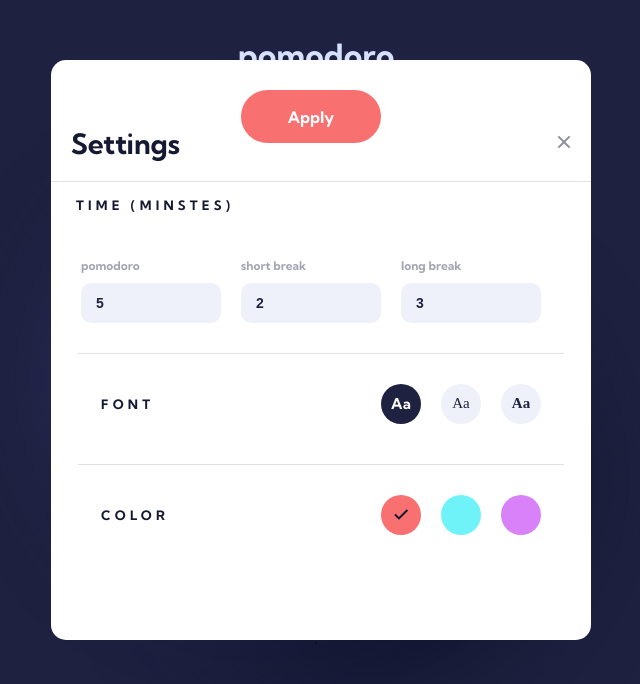
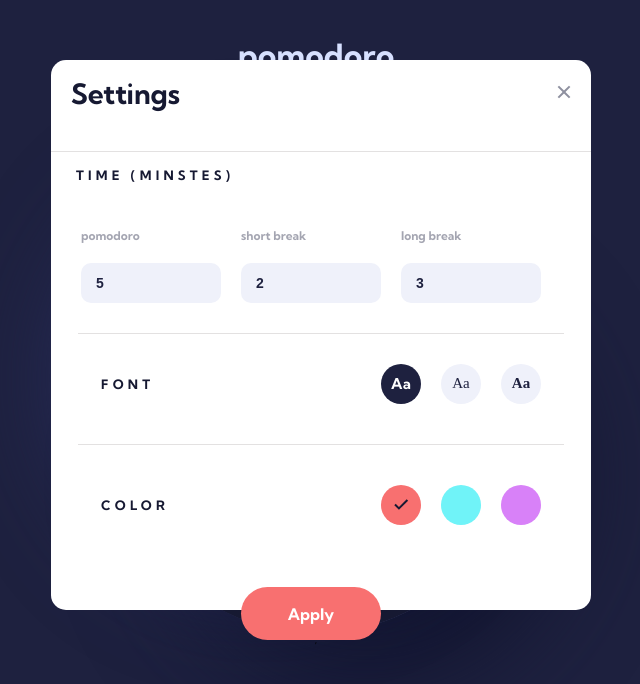
Before and after one commit to marriamdd/pomodoro-App, a React (Vite) app: page / in a window 1280 px wide. Both pictures are taken after a click on the button 640 px from the left and 711 px from the top of the page. Shown: the top 684 px of the page, without its empty margins (324-964 px from the left). Built offline with nearby package versions, Linux system fonts and the light colour scheme.

Commit message:
style:change some media styles

```diff
--- a/src/components/Settings.tsx
+++ b/src/components/Settings.tsx
@@ -144,6 +144,7 @@ const SettingsContainer = styled.div`
     width: 54rem;
     height: 55rem;
     margin-inline: -6rem;
+    padding-bottom: 0rem;
   }
   .buttonDiv {
     width: 100%;
@@ -164,7 +165,7 @@ const SettingsContainer = styled.div`
       font-weight: 700;
       @media screen and (min-width: 768px) {
         left: 19rem;
-        top: 3rem;
+        button: 3rem;
       }
     }
     & > button:hover {
@@ -180,6 +181,8 @@ const SettingsContainer = styled.div`
     border-bottom: 1.5px solid #e3e1e1;
     @media screen and (min-width: 768px) {
       padding-top: 0;
+      margin-top: -7rem;
+      padding-bottom: 4rem;
     }
     h2 {
       color: #161932;
--- a/src/styledComponent/colorContainer.ts
+++ b/src/styledComponent/colorContainer.ts
@@ -6,16 +6,14 @@ export const ColorSection = styled.section`
 
   align-items: center;
   gap: 2rem;
-  /* margin: 3rem 1rem 1rem; */
-  /* margin-bottom: 3rem; */
-  /* padding-bottom: 3rem; */
+
   @media screen and (min-width: 768px) {
     flex-direction: row;
 
     justify-content: center;
     align-items: center;
 
-    margin: 3rem 1rem 1rem;
+    margin: 4rem 1rem 0rem;
     padding-inline: 4rem;
     h2 {
       padding: 0;
--- a/src/styledComponent/timeInput.ts
+++ b/src/styledComponent/timeInput.ts
@@ -8,7 +8,7 @@ export const TimeInputDiv = styled.div`
 
   @media screen and (min-width: 768px) {
     flex-direction: column;
-    gap: 1rem;
+    gap: 2rem;
     align-items: start;
   }
   & > span {
```
